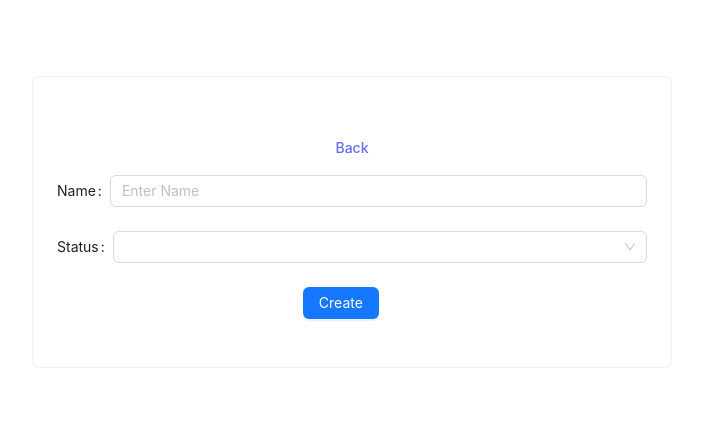
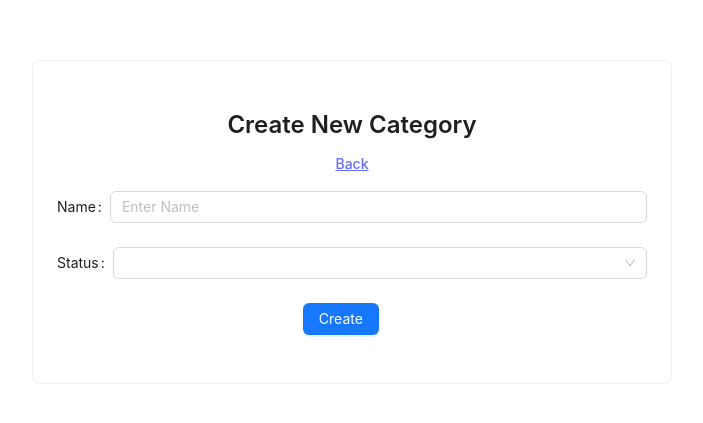
Before and after one commit to RevoU-FSSE-2/week-14-SherinOlivia, a React (Vite) app: page /add in a window 1280 px wide. Shown: the part 179-602 px from the top of the page, without its empty margins (288-991 px from the left). Built offline with nearby package versions, Linux system fonts and the light colour scheme; no server answers.

Commit message:
fix: fixed display position of the form

```diff
--- a/src/components/CategoryForm/CategoryForm.module.css
+++ b/src/components/CategoryForm/CategoryForm.module.css
@@ -25,6 +25,10 @@
     padding-bottom: 2vh;
 }
 
+.link {
+    text-decoration: underline;
+}
+
 .button {
     padding: 0 25%;
 }
--- a/src/components/CategoryForm/index.tsx
+++ b/src/components/CategoryForm/index.tsx
@@ -38,8 +38,8 @@ const CategoryForm = ({onSubmit, category, content}: Props) => {
                     {(formikProps) => (
                     <Form name="basic" autoComplete="off" >
                         <div className={styles.middle}>
-                            <TextLevel level={3} content={content} />
-                            <Link to={'/'} >Back</Link>
+                            <TextLevel level={3} title={content} />
+                            <Link to={'/'} className={styles.link}>Back</Link>
                         </div>
 
 
@@ -56,7 +56,7 @@ const CategoryForm = ({onSubmit, category, content}: Props) => {
 
                         <AntForm.Item label="Status" name="is_active">
                             <div>
-                                <Select placeholder="Select Status"   onChange={(value) => {
+                                <Select placeholder="Select Status" onChange={(value) => {
                                 formikProps.setFieldValue("is_active", value);
                                 }}
                                 value={formikProps.values.is_active}
```
